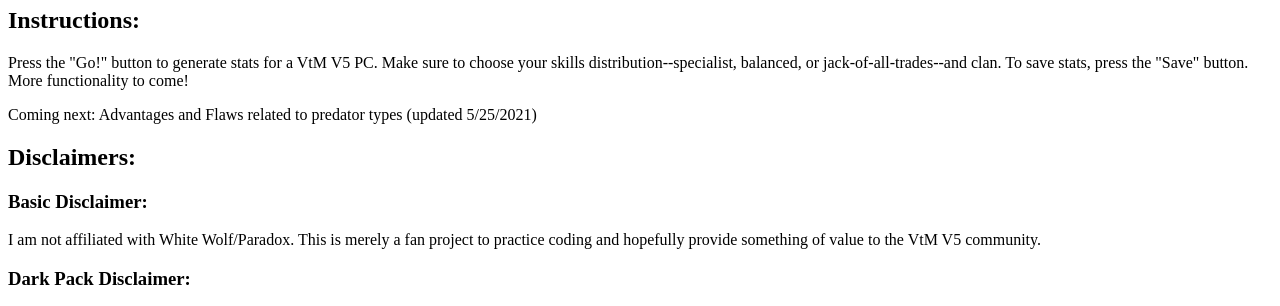
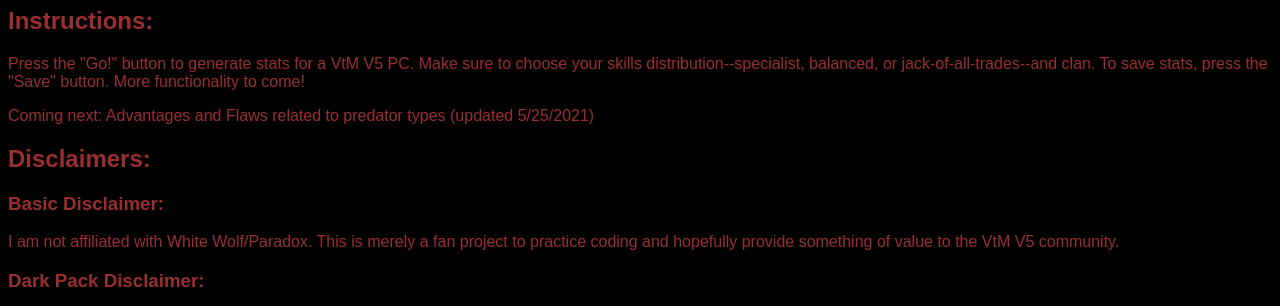
Before and after one commit to jinniaflyer450/Jins-V5-Char-Creator, a plain HTML site: page index.html in a window 1280 px wide. Shown: the part 73-379 px from the top of the page. Drawn offline with Linux system fonts and the light colour scheme.

Commit message:
css updates

```diff
--- a/app.css
+++ b/app.css
@@ -5,3 +5,9 @@ input{
 img{
     height: 200px;
 }
+
+body{
+    font-family:Arial, Helvetica, sans-serif;
+    color: rgb(153, 47, 47);
+    background-color: black;
+}
```
